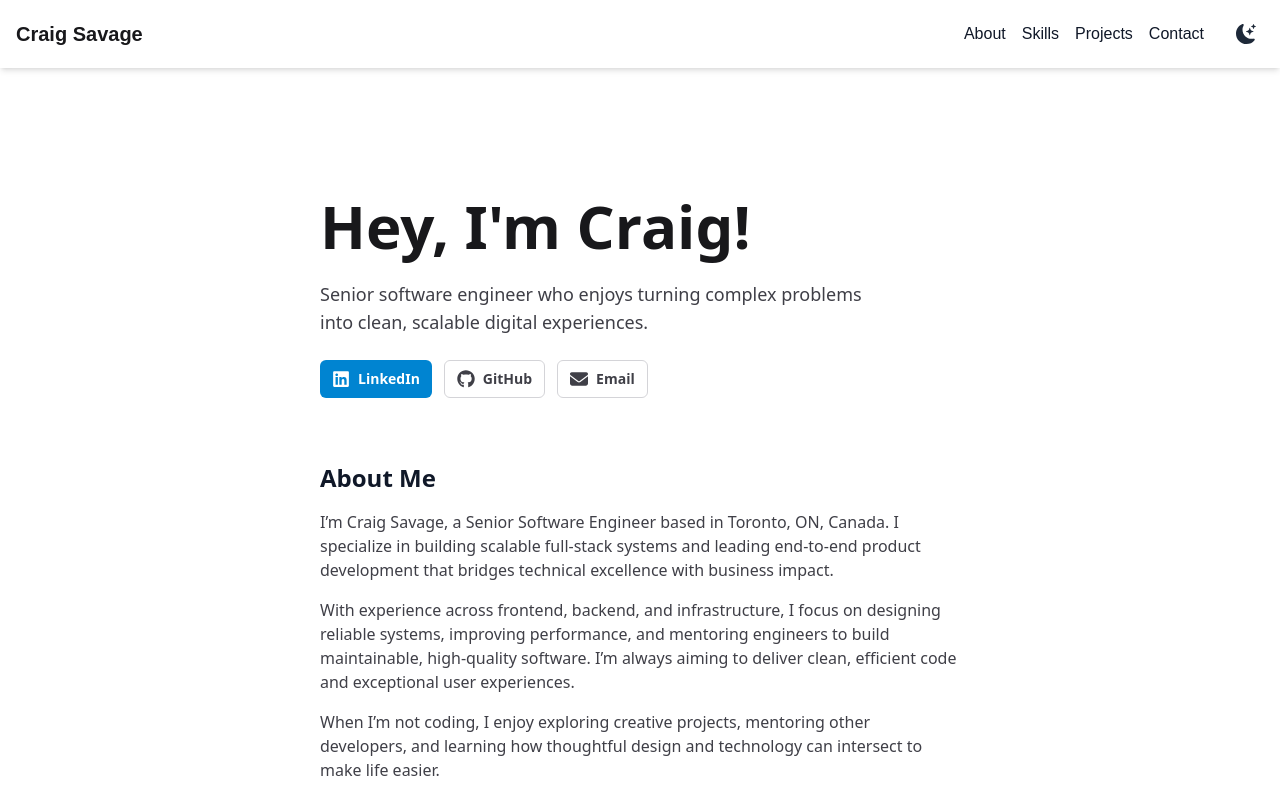
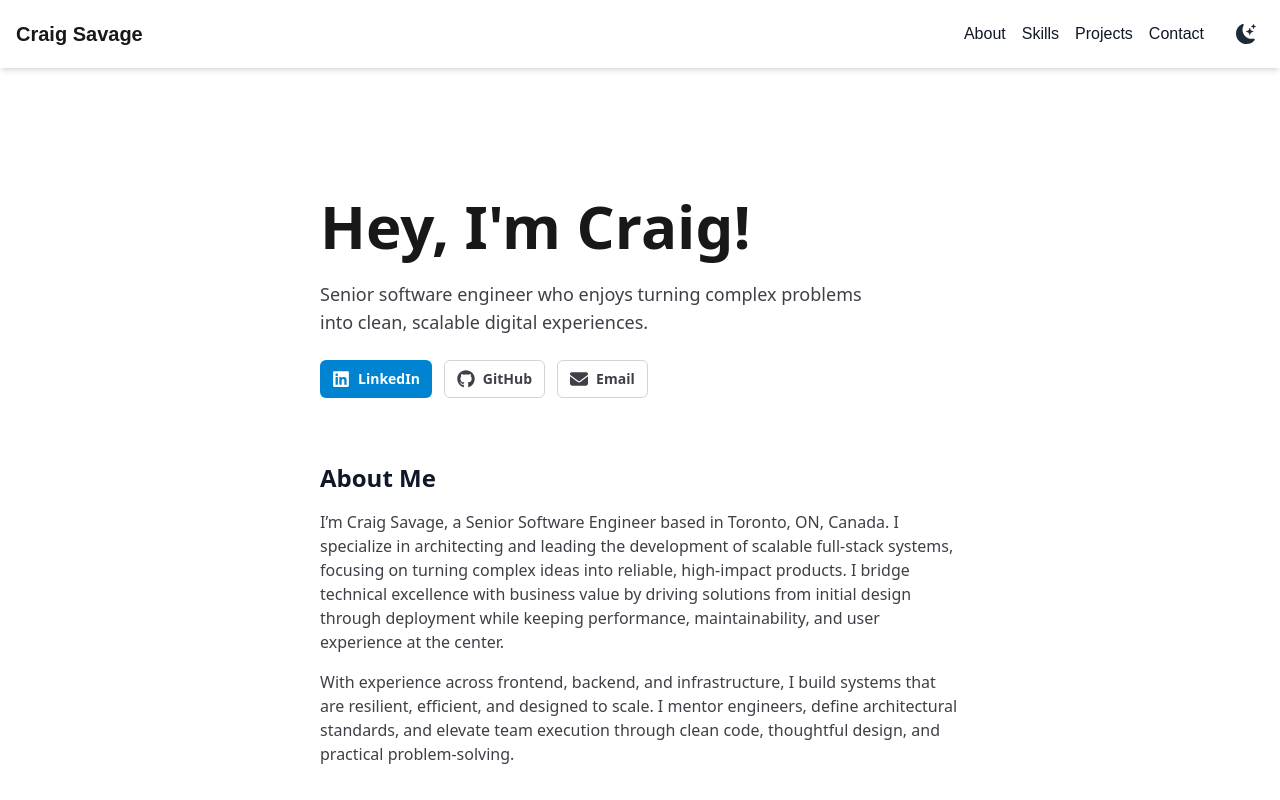
Before and after one commit to craigsavage/craig-portfolio, a Next.js app: page / in a window 1280 px wide. Shown: the top 800 px of the page. Built offline with nearby package versions, Linux system fonts and the light colour scheme.

Commit message:
improved teh about me wording

```diff
--- a/src/sections/About.tsx
+++ b/src/sections/About.tsx
@@ -18,21 +18,18 @@ export default function About() {
       <h2 className='mb-4 text-2xl font-bold'>About Me</h2>
       <p className='mb-4 text-zinc-700 dark:text-zinc-300'>
         I’m Craig Savage, a Senior Software Engineer based in Toronto, ON,
-        Canada. I specialize in building scalable full-stack systems and leading
-        end-to-end product development that bridges technical excellence with
-        business impact.
+        Canada. I specialize in architecting and leading the development of
+        scalable full-stack systems, focusing on turning complex ideas into
+        reliable, high-impact products. I bridge technical excellence with
+        business value by driving solutions from initial design through
+        deployment while keeping performance, maintainability, and user
+        experience at the center.
       </p>
       <p className='mb-4 text-zinc-700 dark:text-zinc-300'>
-        With experience across frontend, backend, and infrastructure, I focus on
-        designing reliable systems, improving performance, and mentoring
-        engineers to build maintainable, high-quality software. I’m always
-        aiming to deliver clean, efficient code and exceptional user
-        experiences.
-      </p>
-      <p className='text-zinc-700 dark:text-zinc-300'>
-        When I’m not coding, I enjoy exploring creative projects, mentoring
-        other developers, and learning how thoughtful design and technology can
-        intersect to make life easier.
+        With experience across frontend, backend, and infrastructure, I build
+        systems that are resilient, efficient, and designed to scale. I mentor
+        engineers, define architectural standards, and elevate team execution
+        through clean code, thoughtful design, and practical problem-solving.
       </p>
 
       <div className='mt-8'>
--- a/src/sections/Skills.tsx
+++ b/src/sections/Skills.tsx
@@ -78,7 +78,7 @@ const skills = [
       'Scalability',
       'Performance Optimization',
       'Data Structures & Algorithms',
-      'Agile/Scrum',
+      'Agile Methodologies',
       'Object-Oriented Programming (OOP)',
       'Functional Programming',
     ],
```
